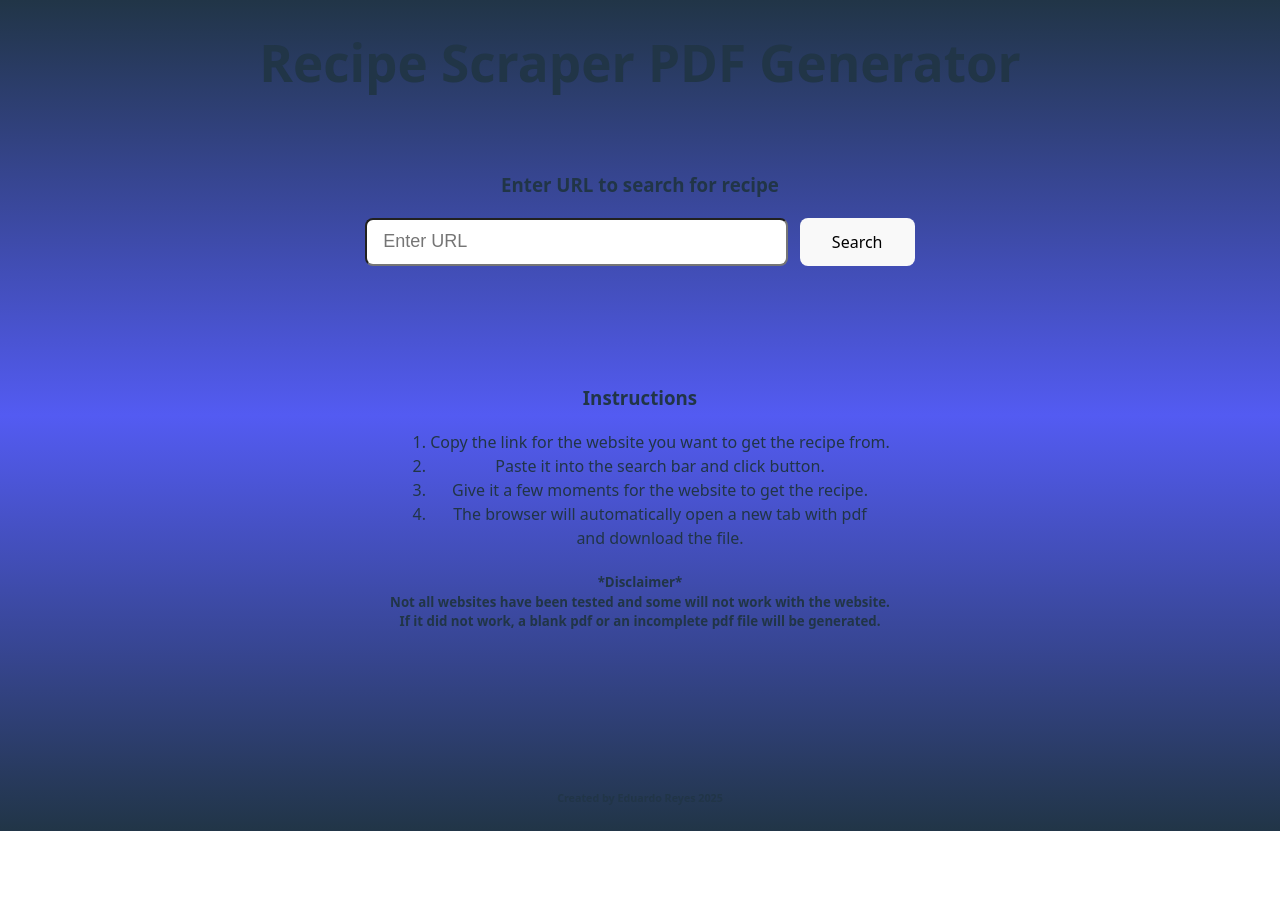
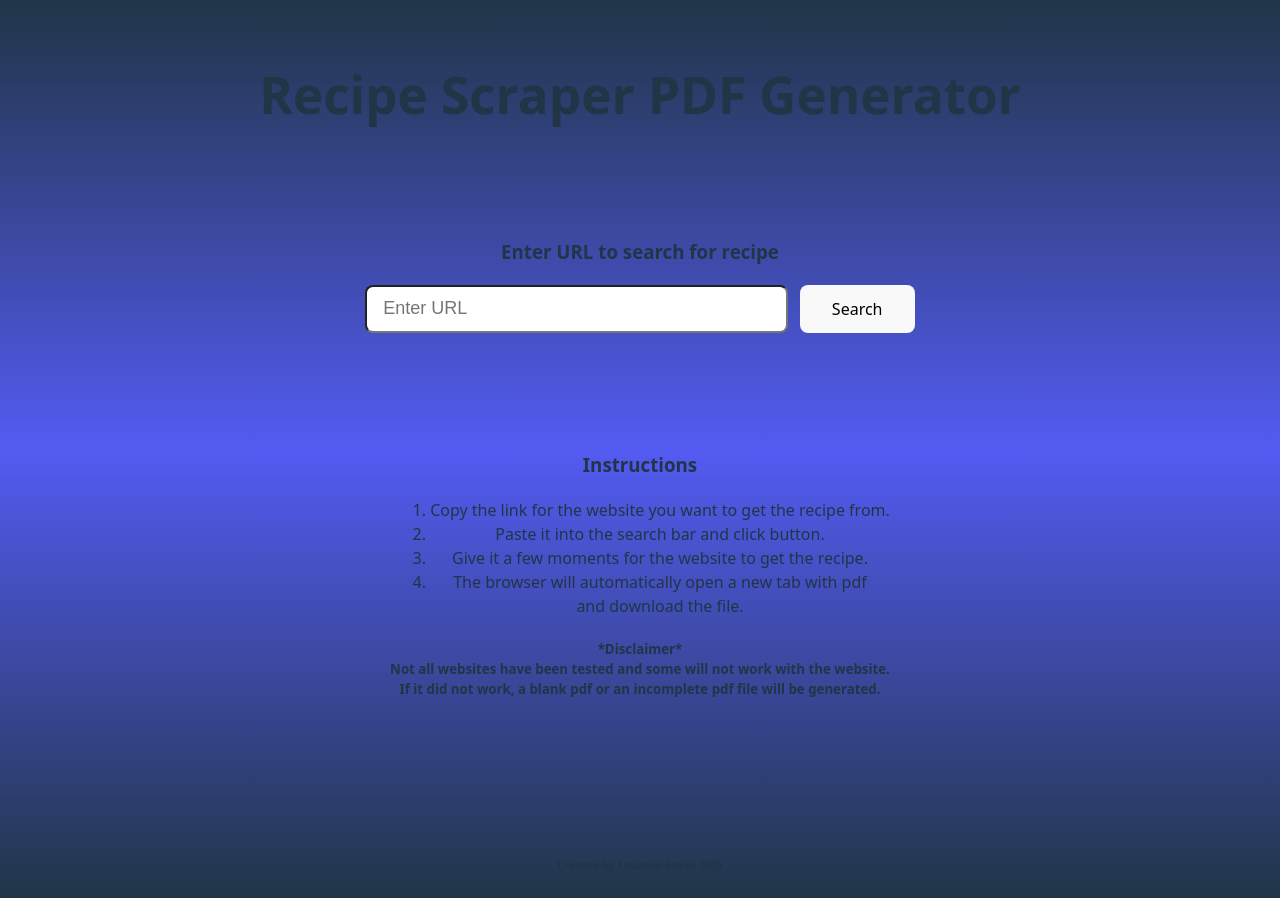
Before and after one commit to eduardoreyes007351208/recipeScraperWebsite, a React (Vite) app: page / in a window 1280 px wide. Before the commit the page ends 831 px from the top, so only its background shows below. Built offline with nearby package versions, Linux system fonts and the light colour scheme.

Commit message:
feat: Style the header div

```diff
--- /dev/null
+++ b/src/components/Header.css
@@ -0,0 +1,5 @@
+#headerDiv {
+    box-sizing: border-box;
+    height: 15vw;
+    padding-top: 32px;
+}
--- a/src/components/Header.jsx
+++ b/src/components/Header.jsx
@@ -1,8 +1,9 @@
 import React from 'react'
+import './Header.css'
 
 const Header = () => {
   return (
-    <div>
+    <div id='headerDiv'>
         <h1>Recipe Scraper PDF Generator</h1>
     </div>
   )
```
